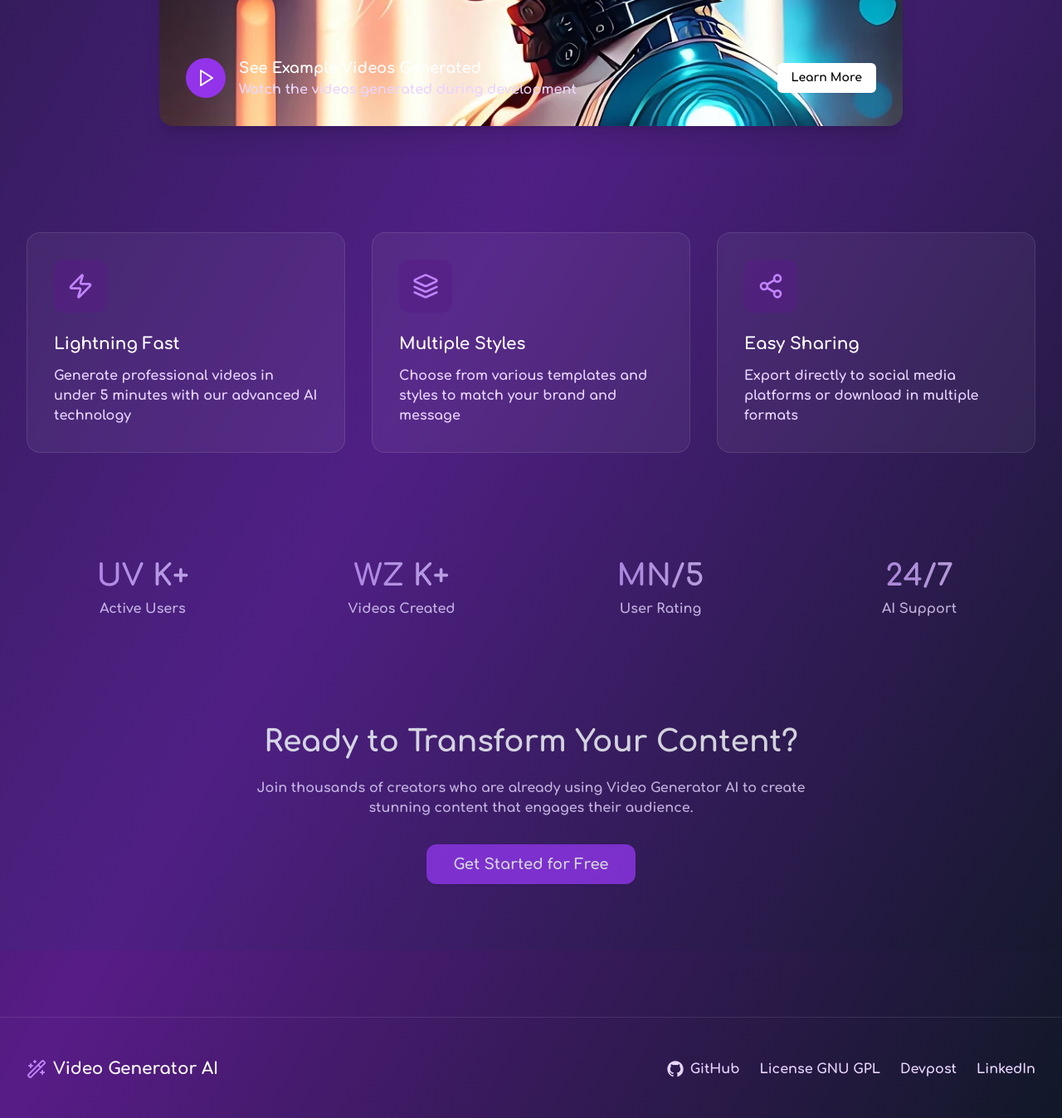
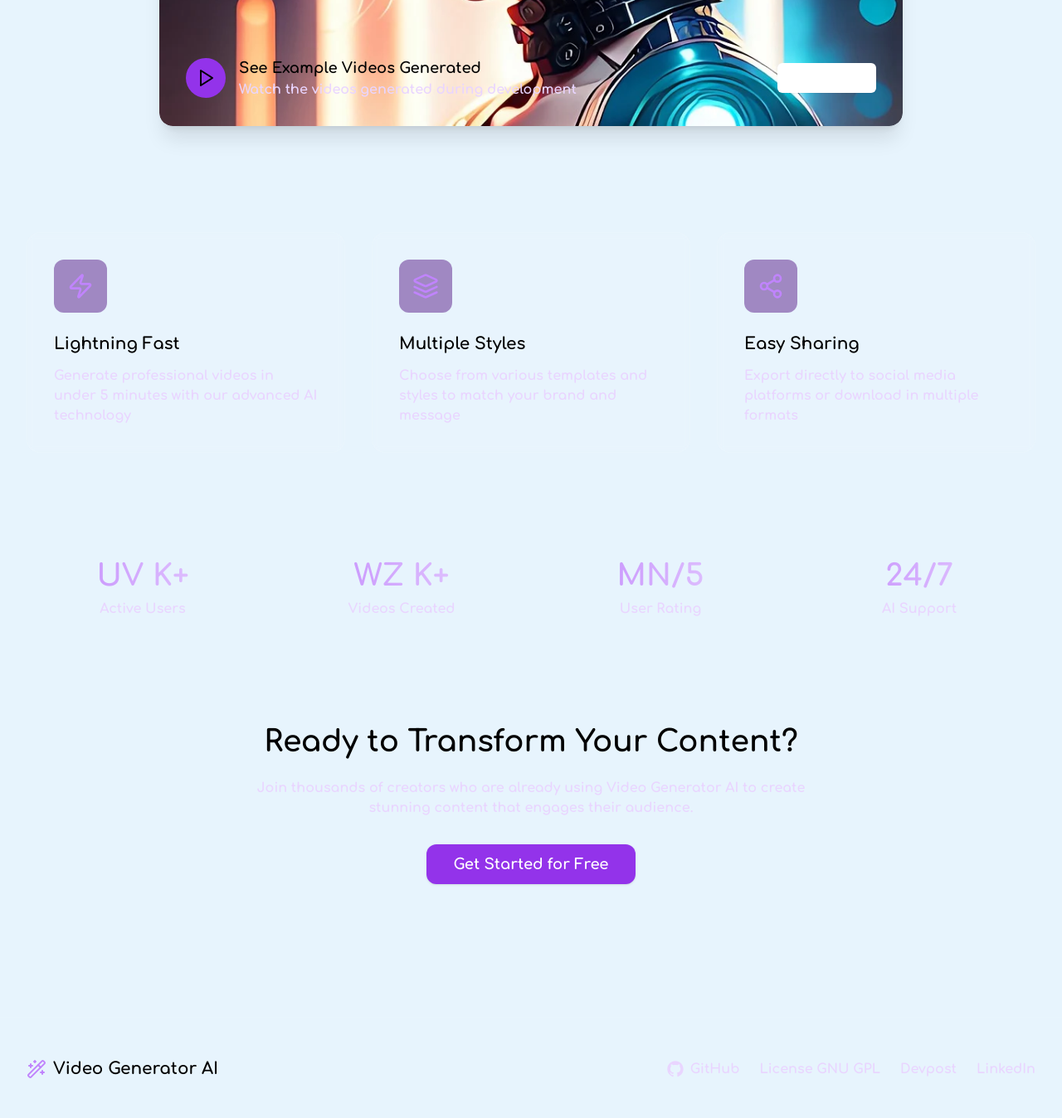
Before and after one commit to ARYPROGRAMMER/Video-Generator-AI, a Next.js app: page / in a window 1280 px wide. Shown: the part 934-2282 px from the top of the page at 83% size. Built offline with nearby package versions, Linux system fonts and the light colour scheme; no server answers.

Commit message:
spline-in-production

```diff
--- a/app/page.js
+++ b/app/page.js
@@ -7,6 +7,7 @@ import { useRouter } from "next/navigation";
 import { Wand2, Play, Sparkles, Zap, Share2, Layers, ArrowRight } from 'lucide-react';
 import { GitHubLogoIcon } from '@radix-ui/react-icons';
 import Image from 'next/image';
+import Spline from '@splinetool/react-spline';
 
 export default function Home() {
   const router = useRouter();
@@ -51,8 +52,18 @@ export default function Home() {
   }
 
   return (
-    <div className="min-h-screen bg-gradient-to-br from-gray-900 via-purple-900 to-gray-900 text-white">
+    <div className="relative w-full">
+      {/* Spline background wrapper */}
+      <div className="fixed inset-0 w-full h-full">
+        <div className="absolute inset-0 w-full h-full">
+          <Spline scene="https://prod.spline.design/qwbQHXy5jgbQ354x/scene.splinecode" />
+        </div>
+        {/* Gradient overlay */}
+        <div className="absolute inset-0 bg-gradient-to-br from-gray-900/95 via-purple-300/95 to-gray-500/95" />
+      </div>
 
+      {/* Main content wrapper */}
+      <div className="relative w-full min-h-screen">
         <motion.nav
           className="fixed top-0 left-0 right-0 z-50 bg-gray-900/50 backdrop-blur-lg border-b border-white/10"
           initial={{ opacity: 0, y: -50 }}
@@ -66,25 +77,24 @@ export default function Home() {
                 <span className="text-2xl font-bold">Video Generator AI</span>
               </div>
               <div className="flex items-center space-x-6">
-            <a href="https://github.com/ARYPROGRAMMER/Video-Generator-AI" className="flex items-center space-x-2 hover:text-white transition-colors">
+                <a href="https://github.com/ARYPROGRAMMER/Video-Generator-AI"
+                   className="flex items-center space-x-2 hover:text-white transition-colors">
                   <GitHubLogoIcon className="h-7 w-7" />
                   <span>Limited Time Open Source</span>
                 </a>
-                <a href="https://devpost.com/software/video-generation-ai" className="flex items-center space-x-2 hover:text-white transition-colors">
+                <a href="https://devpost.com/software/video-generation-ai"
+                   className="flex items-center space-x-2 hover:text-white transition-colors">
                   <Image src="/devpost.svg" alt="DevPost" width={90} height={70} />
                   <span>Submission on DevPost</span>
-
                 </a>
-
               </div>
             </div>
           </div>
         </motion.nav>
 
-
-      <main className="pt-32 pb-20 relative overflow-hidden">
-        <div className="absolute inset-0 bg-gradient-to-br from-purple-800 via-indigo-900 to-gray-900 opacity-20 pointer-events-none"></div>
+        <main className="relative pt-32 pb-20">
           <div className="max-w-7xl mx-auto px-4 sm:px-6 lg:px-8">
+            {/* Hero Section */}
             <motion.div
               className="text-center max-w-3xl mx-auto mb-20"
               initial={{ opacity: 0, scale: 0.9 }}
@@ -126,8 +136,7 @@ export default function Home() {
               </div>
             </motion.div>
 
-
-
+            {/* Video Section */}
             <motion.div
               className="relative max-w-4xl mx-auto mb-32 rounded-2xl overflow-hidden shadow-xl"
               initial={{ opacity: 0 }}
@@ -136,7 +145,6 @@ export default function Home() {
             >
               <div className="aspect-video bg-gray-800 rounded-2xl overflow-hidden relative">
                 {isPlaying ? (
-          // Embed Vimeo iframe to play the video
                   <iframe
                     className="w-full h-full"
                     src={embedUrl}
@@ -147,13 +155,12 @@ export default function Home() {
                   ></iframe>
                 ) : (
                   <>
-            {/* Display image before playing the video */}
-            <Image src="/cyberpunk.png" width={1800} height={1800}  alt="AI Video Generation" className='object-cover h-full w-full' />
+                    <Image src="/cyberpunk.png" width={1800} height={1800} alt="AI Video Generation" className="object-cover h-full w-full" />
                     <div className="absolute bottom-0 left-0 right-0 p-8">
                       <div className="flex items-center justify-between">
                         <div className="flex items-center space-x-4">
                           <div
-                    className="w-12 h-12 rounded-full bg-purple-600 flex items-center justify-center cursor-pointer"
+                            className="w-12 h-12 rounded-full bg-purple-600 flex items-center justify-center cursor-pointer hover:bg-purple-700 transition-colors"
                             onClick={handlePlayClick}
                           >
                             <Play className="h-6 w-6" />
@@ -165,7 +172,7 @@ export default function Home() {
                         </div>
                         <Button
                           variant="outline"
-                  className="text-black border-white/20 hover:bg-white/10"
+                          className="text-white border-white/20 hover:bg-white/10 transition-colors"
                           onClick={() => setIsPlaying(!isPlaying)}
                         >
                           Learn More
@@ -177,7 +184,7 @@ export default function Home() {
               </div>
             </motion.div>
 
-
+            {/* Features Section */}
             <motion.div
               className="grid grid-cols-1 md:grid-cols-3 gap-8 mb-32"
               initial="hidden"
@@ -206,7 +213,7 @@ export default function Home() {
               ].map((feature, index) => (
                 <motion.div
                   key={index}
-                className="p-8 bg-white/5 backdrop-blur-sm rounded-2xl border border-white/10 hover:bg-white/10 transition-colors"
+                  className="p-8 bg-white/5 backdrop-blur-sm rounded-2xl border border-white/10 hover:bg-white/10 transition-all duration-300 transform hover:scale-105"
                   whileHover={{ scale: 1.05 }}
                 >
                   <div className="bg-purple-900/50 w-16 h-16 rounded-xl flex items-center justify-center mb-6">
@@ -218,6 +225,7 @@ export default function Home() {
               ))}
             </motion.div>
 
+            {/* Stats Section */}
             <motion.div
               className="grid grid-cols-2 md:grid-cols-4 gap-8 mb-32"
               initial={{ opacity: 0 }}
@@ -239,6 +247,7 @@ export default function Home() {
               ))}
             </motion.div>
 
+            {/* CTA Section */}
             <div className="text-center max-w-2xl mx-auto">
               <h2 className="text-3xl md:text-4xl font-bold mb-6">
                 Ready to Transform Your Content?
@@ -249,7 +258,7 @@ export default function Home() {
               </p>
               <Button
                 onClick={handleSignIn}
-              className="bg-purple-600 hover:bg-purple-700 text-white px-8 py-6 rounded-xl text-lg"
+                className="bg-purple-600 hover:bg-purple-700 text-white px-8 py-6 rounded-xl text-lg transform hover:scale-105 transition-all"
               >
                 Get Started for Free
               </Button>
@@ -257,8 +266,8 @@ export default function Home() {
           </div>
         </main>
 
-
-      <footer className="border-t border-white/10 py-12 mt-20">
+        {/* Footer */}
+        <footer className="relative border-t border-white/10 py-12 mt-20">
           <div className="max-w-7xl mx-auto px-4 sm:px-6 lg:px-8">
             <div className="flex flex-col md:flex-row justify-between items-center">
               <div className="flex items-center space-x-2 mb-4 md:mb-0">
@@ -266,18 +275,28 @@ export default function Home() {
                 <span className="text-xl font-bold">Video Generator AI</span>
               </div>
               <div className="flex space-x-6 text-purple-200">
-            <a href="https://github.com/ARYPROGRAMMER/Video-Generator-AI" className="flex items-center space-x-2 hover:text-white transition-colors">
+                <a href="https://github.com/ARYPROGRAMMER/Video-Generator-AI"
+                   className="flex items-center space-x-2 hover:text-white transition-colors">
                   <GitHubLogoIcon className="h-5 w-5" />
                   <span>GitHub</span>
                 </a>
-
-              <a href="https://github.com/ARYPROGRAMMER/Video-Generator-AI/blob/master/LICENSE" className="hover:text-white transition-colors">License GNU GPL</a>
-              <a href="https://devpost.com/software/video-generation-ai" className="hover:text-white transition-colors">Devpost</a>
-              <a href="https://www.linkedin.com/in/its-arya/" className="hover:text-white transition-colors">LinkedIn</a>
+                <a href="https://github.com/ARYPROGRAMMER/Video-Generator-AI/blob/master/LICENSE"
+                   className="hover:text-white transition-colors">
+                  License GNU GPL
+                </a>
+                <a href="https://devpost.com/software/video-generation-ai"
+                   className="hover:text-white transition-colors">
+                  Devpost
+                </a>
+                <a href="https://www.linkedin.com/in/its-arya/"
+                   className="hover:text-white transition-colors">
+                  LinkedIn
+                </a>
               </div>
             </div>
           </div>
         </footer>
       </div>
+    </div>
   );
 }
--- a/package.json
+++ b/package.json
@@ -21,6 +21,8 @@
     "@radix-ui/react-select": "^2.1.2",
     "@radix-ui/react-slot": "^1.1.0",
     "@remotion/cli": "4.0.223",
+    "@splinetool/react-spline": "^4.0.0",
+    "@splinetool/runtime": "^1.9.35",
     "add": "^2.0.6",
     "assemblyai": "^4.7.1",
     "axios": "^1.7.7",
```
Also changed, not shown: 1 other file (tests, documents, lock files or other folders). Lines whose indentation alone changed are shown as unchanged.
